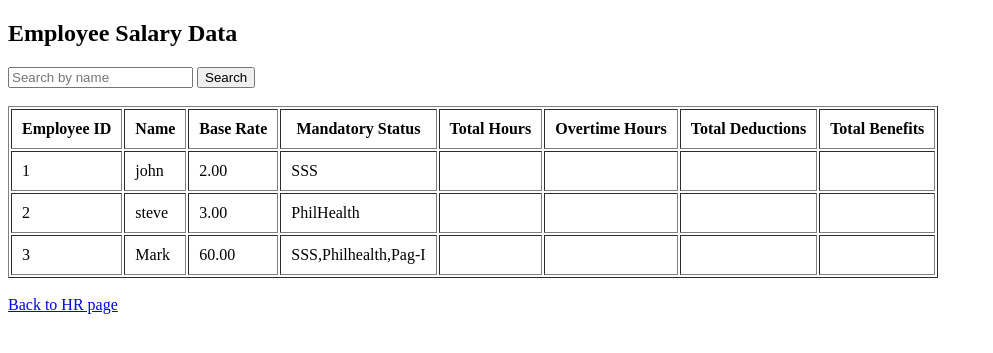
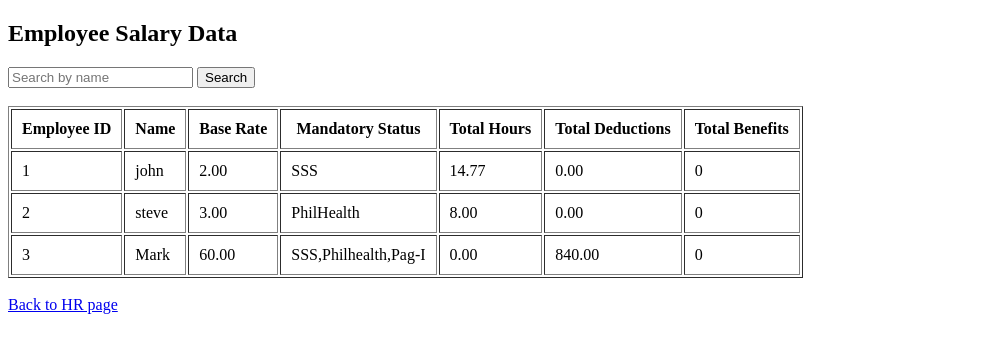
Before and after one commit to Flazenn/IT-PROG, a PHP site: page /employees_salary_data.php in a window 1280 px wide. Shown: the top 353 px of the page, without its empty margins (0-993 px from the left). Run offline with PHP 8.4, Linux system fonts and the light colour scheme; a user stored in the database is signed in; data comes from the database, SQL or seed files in the repository; data that the repository does not hold is empty.

Commit message:
Enhance employee salary data retrieval logic
Updated SQL query to include total hours, deductions, and benefits calculations.

```diff
--- a/employees_salary_data.php
+++ b/employees_salary_data.php
@@ -17,14 +17,18 @@ $sql = "SELECT
             e.name,
             e.baserate,
             e.mandatory_deduction AS mandatory_status,
-            p.total_hours,
-            p.overtime_hours,
-            p.total_deductions,
-            p.total_benefits
+            COALESCE(SUM(a.total_hours), 0) AS total_hours,
+            COALESCE((ed.SSS + ed.PhilHealth + ed.`Pag-IBIG`), 0) AS total_deductions,
+            COALESCE(SUM(b.amount), 0) AS total_benefits
         FROM employee_data e
-        LEFT JOIN payroll p
-            ON e.employee_id = p.employee_id
-        WHERE e.name LIKE '%$search%'";
+        LEFT JOIN attendance a
+            ON e.employee_id = a.employee_id
+        LEFT JOIN employee_deductions ed
+            ON e.employee_id = ed.employee_id
+        LEFT JOIN benefits b
+            ON e.employee_id = b.payroll_id
+        WHERE e.name LIKE '%$search%'
+        GROUP BY e.employee_id, e.name, e.baserate, e.mandatory_deduction, ed.SSS, ed.PhilHealth, ed.`Pag-IBIG`";
 
 $result = mysqli_query($con, $sql);
 ?>
@@ -52,21 +56,18 @@ $result = mysqli_query($con, $sql);
     <th>Base Rate</th>
     <th>Mandatory Status</th>
     <th>Total Hours</th>
-<th>Overtime Hours</th>
     <th>Total Deductions</th>
     <th>Total Benefits</th>
 </tr>
 
 <?php
 while($row = $result->fetch_assoc()) {
-
     echo "<tr>";
     echo "<td>".$row['employee_id']."</td>";
     echo "<td>".$row['name']."</td>";
     echo "<td>".$row['baserate']."</td>";
     echo "<td>".$row['mandatory_status']."</td>";
     echo "<td>".$row['total_hours']."</td>";
-    echo "<td>".$row['overtime_hours']."</td>";
     echo "<td>".$row['total_deductions']."</td>";
     echo "<td>".$row['total_benefits']."</td>";
     echo "</tr>";
@@ -76,7 +77,7 @@ while($row = $result->fetch_assoc()) {
 </table>
 
 <br>
-<a href="hr.php"> Back to HR page</a>
+<a href="hr.php">Back to HR page</a>
 
 </body>
 </html>
```
Lines whose indentation alone changed are shown as unchanged.
